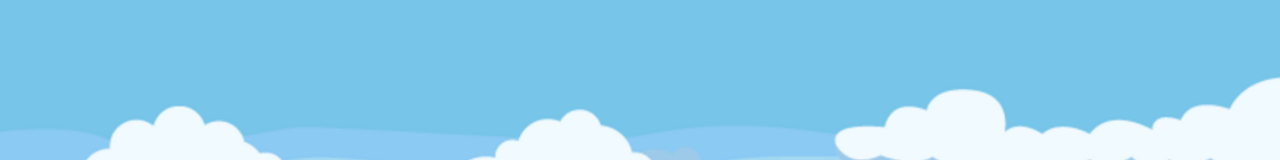
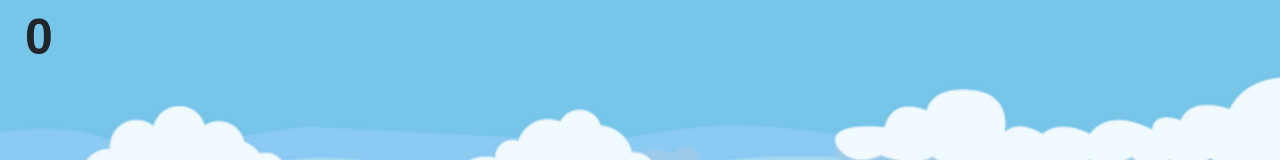
Before and after one commit to DeepthiChathurani/2D-Simple-Game, a plain HTML site: page lk.ijse.2dgame/index.html in a window 1280 px wide. Shown: the top 160 px of the page. Drawn offline with Linux system fonts and the light colour scheme.

Commit message:
score add

```diff
--- a/lk.ijse.2dgame/index.html
+++ b/lk.ijse.2dgame/index.html
@@ -13,6 +13,7 @@
 <body class="body" id="body" >
 <div class="background" id="background">
  <img class="boy"  id="boy" src="assets/img/Run (1).png">
+    <div class="score" id="score">0</div>
 
 </div>
 <script></script>
--- a/lk.ijse.2dgame/style.css
+++ b/lk.ijse.2dgame/style.css
@@ -15,3 +15,10 @@
     height: 220px;
     margin-top: 365px;
 }
+#score{
+    position: absolute;
+    font-size: 50px;
+    font-weight: bold;
+    font-family: Arial;
+    margin-left: 25px;
+}
```
